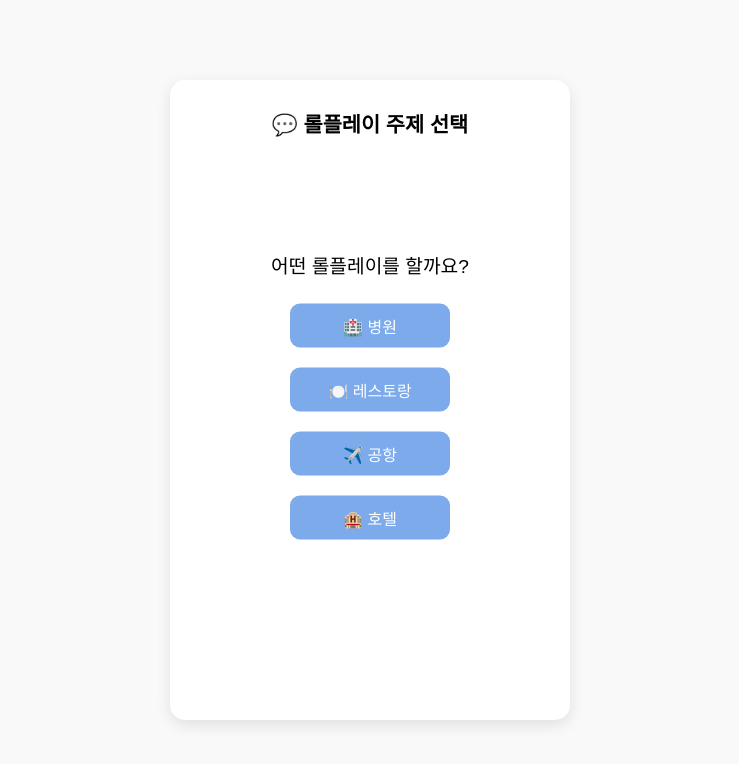
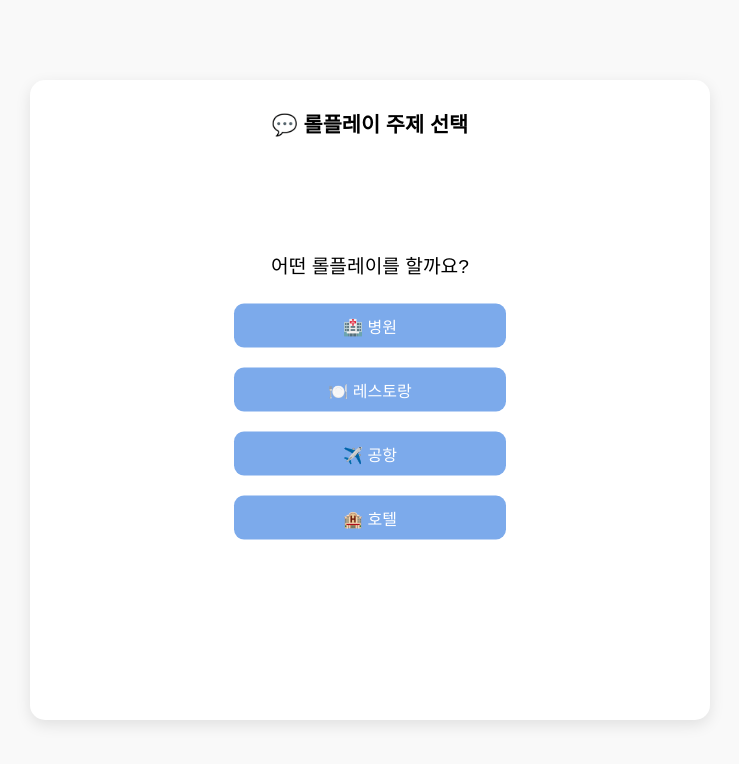
Before and after one commit to nojungsin/eng_learn_chat, a React (Create React App) app in the folder eng_learning/ui/: page /chat in a window 1280 px wide. Shown: the top 764 px of the page, without its empty margins (270-1009 px from the left). Built offline with nearby package versions, Linux system fonts and the light colour scheme.

Commit message:
Update Chat.css

```diff
--- a/eng_learning/ui/src/pages/Chat.css
+++ b/eng_learning/ui/src/pages/Chat.css
@@ -8,14 +8,14 @@
   flex-direction: column;
 }
 
+/* 카드 폭을 홈과 동일 스케일로 */
 .chat-box {
-  width: 100%;
-  max-width: 400px;
+  width: clamp(320px, 80vw, 680px);
   height: 80vh;
   background-color: #ffffff;
   border-radius: 15px;
-  padding: 30px 20px 20px 20px;
-  box-shadow: rgba(0, 0, 0, 0.1) 0px 5px 15px;
+  padding: clamp(20px, 2.5vw, 30px) clamp(16px, 2vw, 20px) 20px clamp(16px, 2vw, 20px);
+  box-shadow: 0 5px 15px rgba(0,0,0,0.1);
   position: relative;
   display: flex;
   flex-direction: column;
@@ -29,19 +29,19 @@
   background-color: transparent;
   color: #e74c3c;
   border: none;
-  font-size: 1.3rem;
+  font-size: clamp(1.1rem, 1.3vw, 1.3rem);
   cursor: pointer;
   z-index: 2;
   padding: 4px;
 }
-
 .exit-button:hover {
   color: #c0392b;
   transform: scale(1.1);
 }
 
+/* 헤더도 유동 폰트 */
 .chat-header {
-  font-size: 1.3rem;
+  font-size: clamp(1.1rem, 2vw, 1.3rem);
   font-weight: bold;
   text-align: center;
   margin-bottom: 20px;
@@ -55,32 +55,27 @@
   text-align: center;
   margin-bottom: 20px;
   position: absolute;
-  top: 50%;
-  left: 50%;
+  inset: 50% auto auto 50%;
   transform: translate(-50%, -50%);
   z-index: 2;
 }
-
 .topic-selection p {
-  font-size: 1.2rem;
+  font-size: clamp(1.05rem, 2.2vw, 1.2rem);
   margin-bottom: 15px;
 }
-
 .topic-selection button {
   background-color: #7caaeb;
-  color: white;
+  color: #fff;
   border: none;
   border-radius: 10px;
-  padding: 10px 20px;
-  font-size: 1rem;
+  padding: clamp(10px, 2.8vw, 12px) 20px;
+  font-size: clamp(0.95rem, 2.4vw, 1rem);
   margin: 10px;
   cursor: pointer;
-  width: 80%;
+  width: 88%;
+  max-width: 520px;
 }
-
-.topic-selection button:hover {
-  background-color: #6b8fe4;
-}
+.topic-selection button:hover { background-color: #6b8fe4; }
 
 /* 메시지 영역 */
 .chat-messages {
@@ -90,69 +85,62 @@
   flex-grow: 1;
   margin-bottom: 20px;
   overflow-y: auto;
-  padding-right: 4px; /* 스크롤바 여백 */
+  padding-right: 4px;
+  scroll-behavior: smooth;
 }
 
-/* 한 줄(행) 컨테이너: 역할에 따라 좌/우 정렬 */
-.message-row {
-  display: flex;
-  width: 100%;
-}
+/* 한 줄(행) 컨테이너 */
+.message-row { display: flex; width: 100%; }
+.message-row.ai { justify-content: flex-start; }
+.message-row.user { justify-content: flex-end; }
 
-.message-row.ai {
-  justify-content: flex-start; /* 왼쪽 정렬 */
-}
-
-.message-row.user {
-  justify-content: flex-end; /* 오른쪽 정렬 */
-}
-
-/* 말풍선 스타일: 역할별 색상 */
+/* 말풍선: 박스가 슬림해진 만큼 max-width도 살짝 줄여 균형 */
 .message-bubble {
-  max-width: 80%;
+  max-width: 74%;
   padding: 10px 12px;
   border-radius: 12px;
-  font-size: 0.95rem;
+  font-size: clamp(0.93rem, 1.5vw, 0.95rem);
   line-height: 1.35;
   word-break: break-word;
 }
-
 .message-bubble.ai {
-  background-color: #eef3ff;  /* 연한 블루 */
+  background-color: #eef3ff;
   color: #1f2d3d;
-  border-top-left-radius: 6px;  /* 꼬리 느낌 */
+  border-top-left-radius: 6px;
+}
+.message-bubble.user {
+  background-color: #7caaeb;
+  color: #ffffff;
+  border-top-right-radius: 6px;
 }
 
-.message-bubble.user {
-  background-color: #7caaeb;   /* 기존 메인 블루 */
-  color: #ffffff;
-  border-top-right-radius: 6px; /* 꼬리 느낌 */
-}
-
-/* 입력 영역 */
+/* 입력 영역: 너비 비율 대신 flex로 안정 정렬 */
 .chat-input-area {
   display: flex;
   align-items: center;
-  justify-content: space-between;
+  gap: 10px;
 }
-
 .chat-input {
-  width: 80%;
+  flex: 1 1 auto;
+  min-width: 0; /* 긴 입력 시 줄 넘김/수축 허용 */
   padding: 10px;
-  font-size: 1rem;
-  border-radius: 5px;
+  font-size: clamp(0.95rem, 1.6vw, 1rem);
+  border-radius: 6px;
   border: 1px solid #ccc;
 }
-
 .send-button {
   background-color: #7caaeb;
-  color: white;
-  padding: 10px 20px;
-  border-radius: 5px;
+  color: #fff;
+  padding: clamp(10px, 2.6vw, 12px) clamp(16px, 3vw, 20px);
+  border-radius: 6px;
   border: none;
   cursor: pointer;
+  font-size: clamp(0.95rem, 1.6vw, 1rem);
 }
+.send-button:hover { background-color: #6b8fe4; }
 
-.send-button:hover {
-  background-color: #6b8fe4;
+/* 초소형 화면에서 터치 타겟/가독성 보정 */
+@media (max-width: 480px) {
+  .chat-box { width: min(96vw, 540px); }
+  .message-bubble { max-width: 82%; }
 }
```
